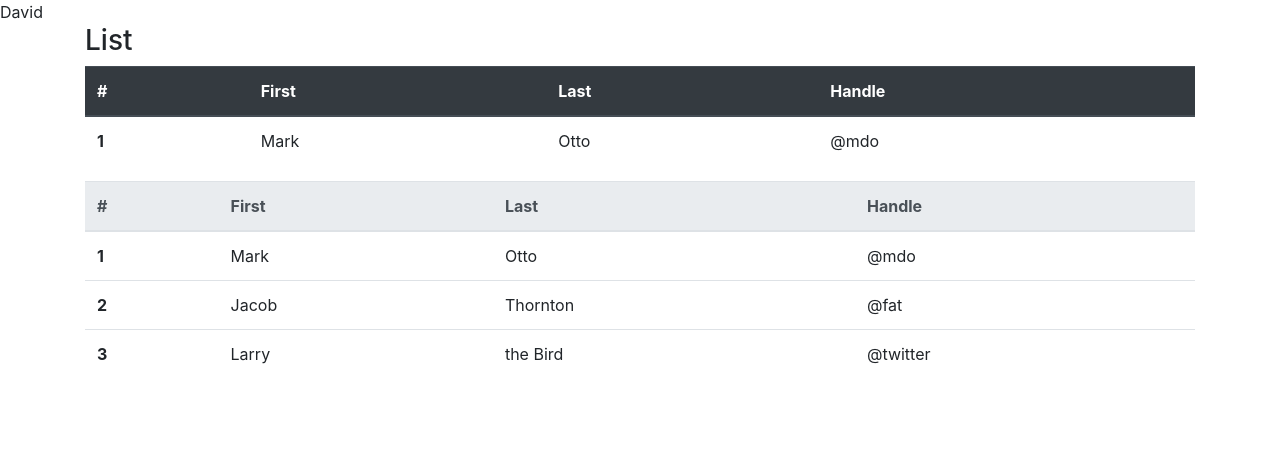
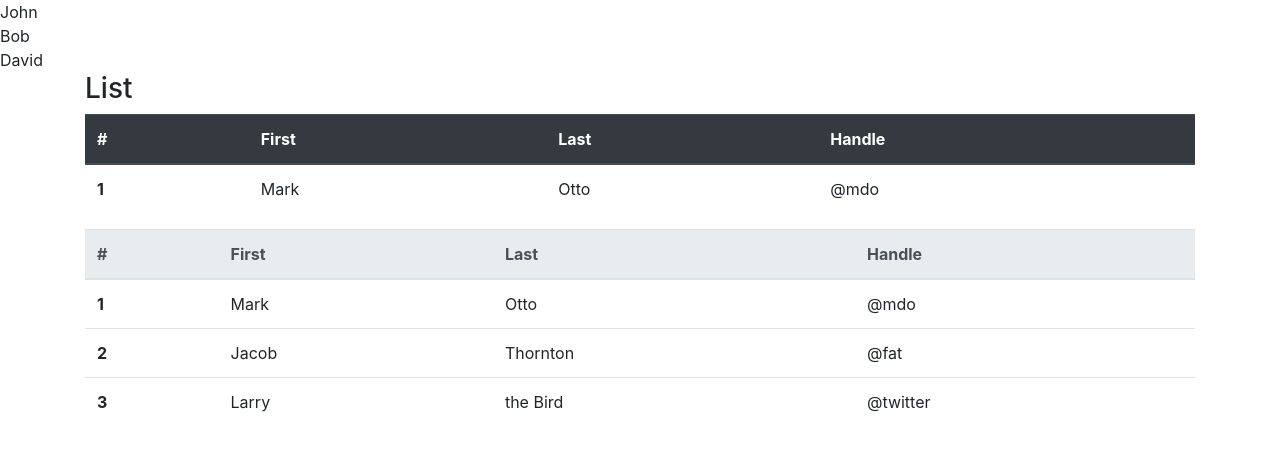
Before and after one commit to bob-smith-compass/react-final, a React (Create React App) app: page / in a window 1280 px wide. Shown: the top 450 px of the page. Built offline with nearby package versions, Linux system fonts and the light colour scheme.

Commit message:
return dytamic element using props

```diff
--- a/src/App.js
+++ b/src/App.js
@@ -7,12 +7,29 @@ class App extends Component {
   render() {
     return (
       <div>
-        {this.props.name}
+        {this.props.names.map((e) => {
+          return <div>{e}</div>
+        })}
         <List />
       </div>
-
     );
   }
 }
 
 export default App;
+
+
+
+        // {/* {this.props.names.map((e) => {
+        //   return (
+
+        //     <div>
+        //       <div className="card" style="width: 18rem;">
+        //         {/* <img className="card-img-top" src=".../100px180/" alt="Card image cap" /> */}
+        //         <div className="card-body">
+        //         <h5 className="card-title">Card title</h5>
+        //         <p className="card-text">Some quick example text to build on the card title and make up the bulk of the card's content.</p>
+        //         <a href="#" className="btn btn-primary">Go somewhere</a>
+        //       </div>
+        // </div>
+        //   </div> )} */}
--- a/src/index.js
+++ b/src/index.js
@@ -5,7 +5,7 @@ import App from './App';
 import * as serviceWorker from './serviceWorker';
 import 'bootstrap/dist/css/bootstrap.css';
 
-ReactDOM.render(<App name="David"/>, document.getElementById('root'));
+ReactDOM.render(<App names={["John", "Bob", "David"]}/>, document.getElementById('root'));
 
 // If you want your app to work offline and load faster, you can change
 // unregister() to register() below. Note this comes with some pitfalls.
```
